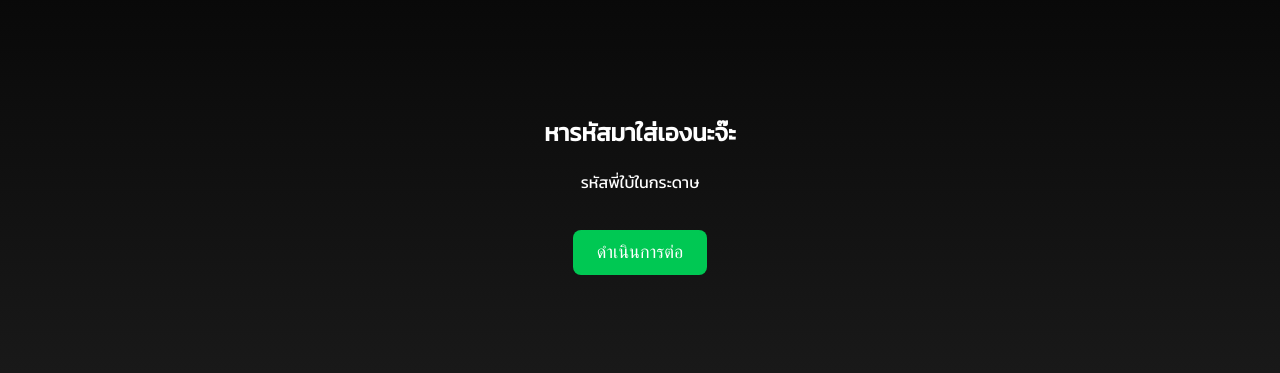
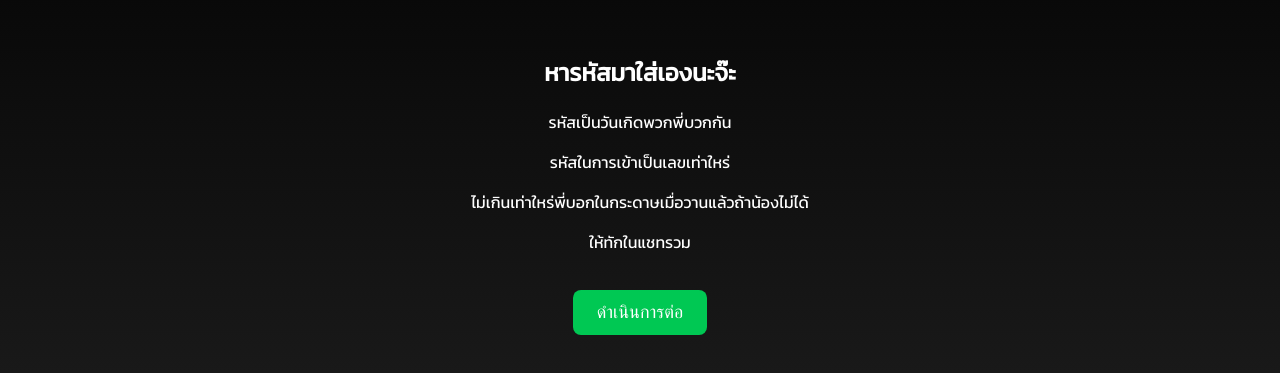
Before and after one commit to StarK2204/secret, a plain HTML site: page index.html in a window 1280 px wide. Shown: the part 215-588 px from the top of the page. Drawn offline with Linux system fonts and the light colour scheme.

```diff
--- a/index.html
+++ b/index.html
@@ -115,7 +115,10 @@
   <!-- 🔹 หน้าอธิบาย -->
   <div id="welcomeScreen" class="container">
     <h2>หารหัสมาใส่เองนะจ๊ะ</h2>
-    <p>รหัสพี่ใบ้ในกระดาษ</p>
+    <p>รหัสเป็นวันเกิดพวกพี่บวกกัน</p>
+    <p>รหัสในการเข้าเป็นเลขเท่าใหร่</p>
+    <p>ไม่เกินเท่าใหร่พี่บอกในกระดาษเมื่อวานแล้วถ้าน้องไม่ได้</p>
+    <p>ให้ทักในแชทรวม</p>
     <button class="button" onclick="goToPin()">ดำเนินการต่อ</button>
   </div>
 
```
Also changed, not shown: info.html (+2 -1 lines), 1 other file.
